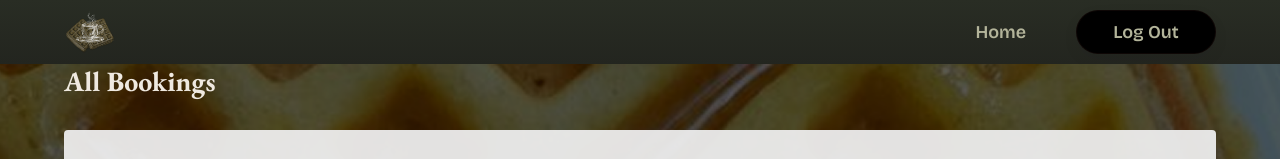
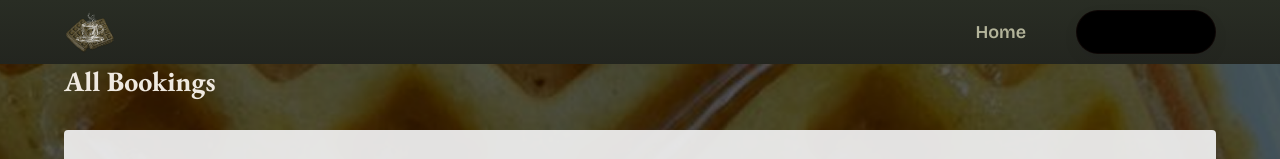
Before and after one commit to Miiihawk/CS211-Cafe-Menu-and-Booking-Tracker, a React (Vite) app in the folder frontend/: page /a_booking in a window 1280 px wide. Shown: the top 159 px of the page. Built offline with nearby package versions, Linux system fonts and the light colour scheme; a web font is replaced by a local one.

Commit message:
fixed Logout

```diff
--- a/frontend/src/LogIn.jsx
+++ b/frontend/src/LogIn.jsx
@@ -28,8 +28,10 @@ export default function LogIn() {
       // Redirect based on role
       if (role === "admin") {
         navigate("/a_home");
+      } else if (role === "customer") {
+        navigate("/home");
       } else {
-        navigate("/home");
+        console.error("No such role exist");
       }
     } catch (error) {
       console.error(error);
--- a/frontend/src/screens/admin/AdminBooking.jsx
+++ b/frontend/src/screens/admin/AdminBooking.jsx
@@ -5,6 +5,16 @@ import logoSrc from "../../assets/Light LocaleCafe logo.PNG";
 import bg from "../../assets/admin-mbg.png";
 
 export default function AdminBooking() {
+    async function handleLogout() {
+      localStorage.removeItem("token");
+      localStorage.removeItem("first_name");
+      localStorage.removeItem("last_name");
+      localStorage.removeItem("username");
+      localStorage.removeItem("isAdmin");
+      localStorage.removeItem("userId");
+      window.location.href = "/login";
+    }
+
   const bookings = [
     {
       id: 1,
@@ -40,9 +50,9 @@ export default function AdminBooking() {
         </a>
         <nav className="navibar">
           <a href="/a_home">Home</a>
-          <a className="c-button" href="/logout">
+          <button className="c-button" onClick={handleLogout} type="button">
             <span className="label">Log Out</span>
-          </a>
+          </button>
         </nav>
       </header>
 
--- a/frontend/src/screens/admin/AdminGallery.jsx
+++ b/frontend/src/screens/admin/AdminGallery.jsx
@@ -5,6 +5,15 @@ import logoSrc from "../../assets/Light LocaleCafe logo.PNG";
 import menuBg from "../../assets/admin-mbg.png";
 
 export default function AdminGallery() {
+    async function handleLogout() {
+      localStorage.removeItem("token");
+      localStorage.removeItem("first_name");
+      localStorage.removeItem("last_name");
+      localStorage.removeItem("username");
+      localStorage.removeItem("isAdmin");
+      localStorage.removeItem("userId");
+      window.location.href = "/login";
+    }
   return (
     <>
       <header className="header">
@@ -14,9 +23,9 @@ export default function AdminGallery() {
 
         <nav className="navibar">
           <a href="/a_home">Home</a>
-          <a className="c-button" href="/logout">
+          <button className="c-button" onClick={handleLogout} type="button">
             <span className="label">Log Out</span>
-          </a>
+          </button>
         </nav>
       </header>
 
--- a/frontend/src/screens/admin/AdminMenu.jsx
+++ b/frontend/src/screens/admin/AdminMenu.jsx
@@ -5,6 +5,16 @@ import logoSrc from "../../assets/Light LocaleCafe logo.PNG";
 import menuBg from "../../assets/admin-mbg.png";
 
 export default function AdminMenu() {
+    async function handleLogout() {
+      localStorage.removeItem("token");
+      localStorage.removeItem("first_name");
+      localStorage.removeItem("last_name");
+      localStorage.removeItem("username");
+      localStorage.removeItem("isAdmin");
+      localStorage.removeItem("userId");
+      window.location.href = "/login";
+    }
+
   return (
     <>
       <header className="header">
@@ -14,9 +24,9 @@ export default function AdminMenu() {
 
         <nav className="navibar">
           <a href="/a_home">Home</a>
-          <a className="c-button" href="/logout">
+          <button className="c-button" onClick={handleLogout} type="button">
             <span className="label">Log Out</span>
-          </a>
+          </button>
         </nav>
       </header>
 
--- a/frontend/src/screens/user/UserBooking.jsx
+++ b/frontend/src/screens/user/UserBooking.jsx
@@ -48,7 +48,7 @@ export default function UserBooking() {
     firstName: "",
     lastName: "",
     phone: "",
-    eventDate: "", // <-- added event date to form state (yyyy-mm-dd)
+    eventDate: "",
     pkgId: 1,
     quantity: 1,
     payment: "cod",
```
